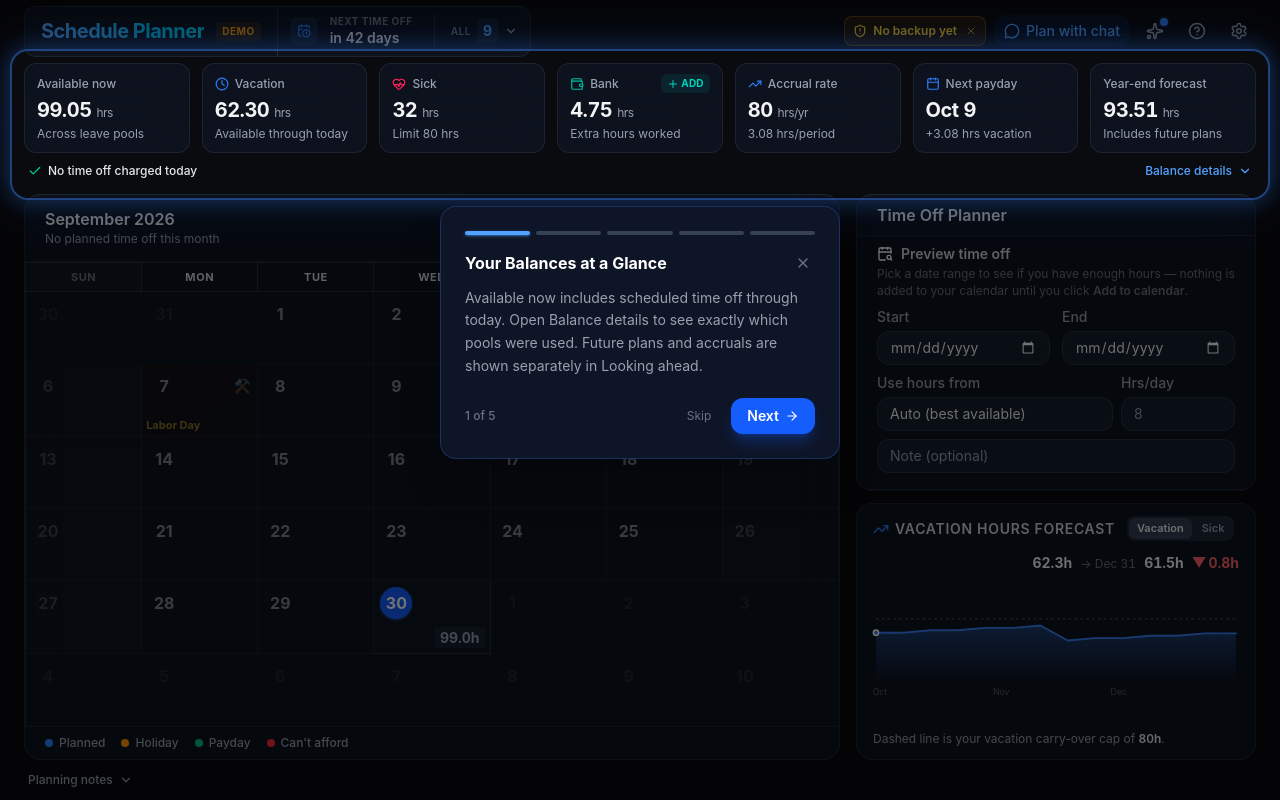
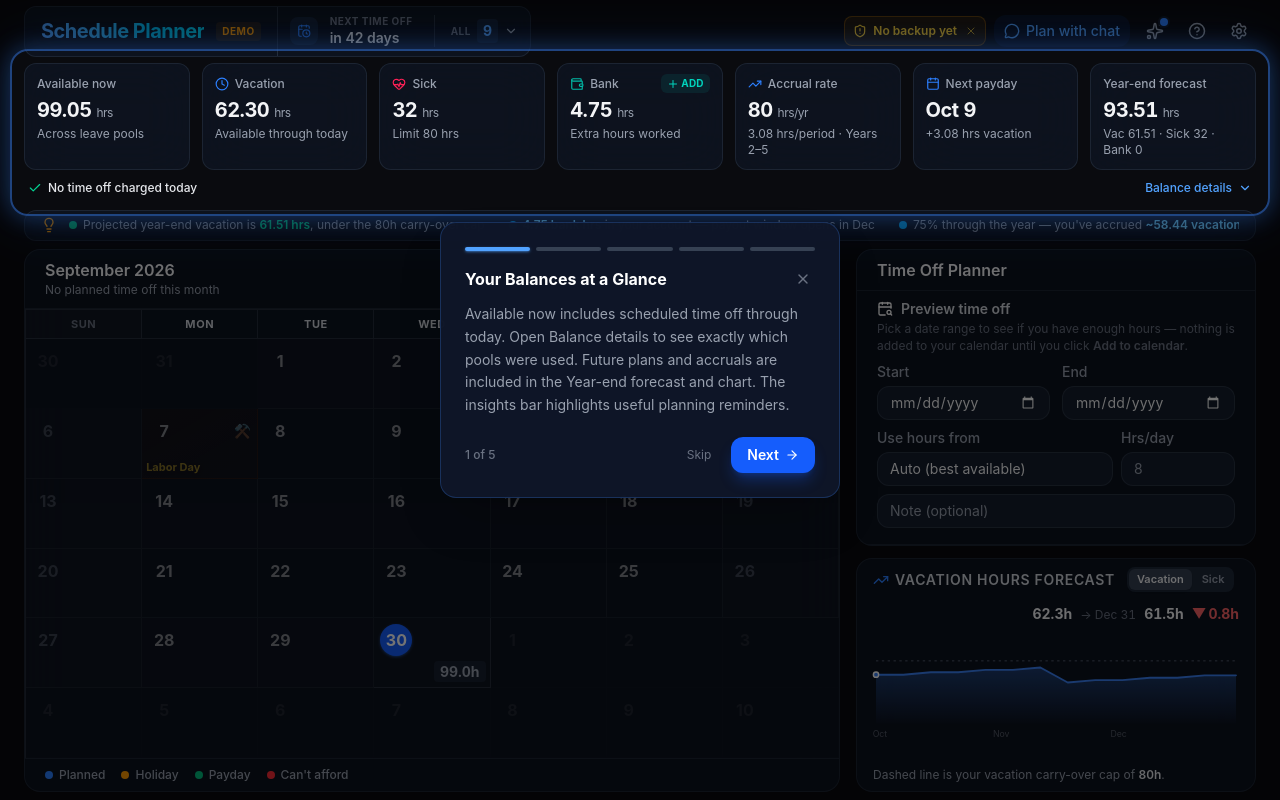
Before and after one commit to interestingcodelol/schedule-planner, a React (Vite) app: page / in a window 1280 px wide. Both pictures are taken after a click on the button "Try with demo data". Built offline with nearby package versions, Linux system fonts and the light colour scheme.

Commit message:
Restore visible insights and original planning details with feature parity checks

```diff
--- a/src/components/BalanceForecast.tsx
+++ b/src/components/BalanceForecast.tsx
@@ -1,12 +1,6 @@
 import { getNowInZone } from '../lib/timeUtils'
 import { useMemo, useState } from 'react'
-import {
-  addDays,
-  endOfYear,
-  format,
-  parseISO,
-  startOfDay,
-} from 'date-fns'
+import { addDays, endOfYear, format, parseISO, startOfDay } from 'date-fns'
 import { TrendingUp, AlertTriangle, HeartPulse } from 'lucide-react'
 import { useAppState } from '../context'
 import {
@@ -44,11 +38,7 @@ export function BalanceForecast() {
     const out: Date[] = []
     for (const tier of state.policy.accrualTiers) {
       if (tier.minYears <= 0) continue
-      const anniv = new Date(
-        hire.getFullYear() + tier.minYears,
-        hire.getMonth(),
-        hire.getDate(),
-      )
+      const anniv = new Date(hire.getFullYear() + tier.minYears, hire.getMonth(), hire.getDate())
       if (anniv > today && anniv <= yearEnd) out.push(anniv)
     }
     return out
@@ -126,9 +116,7 @@ export function BalanceForecast() {
     const capToday = carryoverCapForDate(state, today)
     if (capToday === null || capToday >= carryover.cap) return null
     // The anniversary that raises the cap (first whose cap exceeds today's).
-    const riser = anniversaries.find(
-      (a) => (carryoverCapForDate(state, a) ?? 0) > capToday,
-    )
+    const riser = anniversaries.find((a) => (carryoverCapForDate(state, a) ?? 0) > capToday)
     return riser
       ? `cap rises to ${fmtHRound(carryover.cap)} after your ${format(riser, 'MMMM')} work anniversary`
       : `cap rises to ${fmtHRound(carryover.cap)} at your next work anniversary`
@@ -140,7 +128,7 @@ export function BalanceForecast() {
 
   return (
     <div className="glass-card rounded-2xl overflow-hidden flex flex-col h-full">
-      <div className="px-4 pt-3 pb-2 flex items-center gap-3 flex-wrap shrink-0">
+      <div className="forecast-header px-4 pt-3 pb-2 flex items-center gap-3 flex-wrap shrink-0">
         <div className="flex items-center gap-1.5 min-w-0">
           <Icon className={`w-4 h-4 ${mode === 'vacation' ? 'text-blue-500' : 'text-rose-500'}`} />
           <h3 className="text-sm font-semibold uppercase tracking-wider text-gray-600 dark:text-gray-300 truncate">
@@ -211,7 +199,7 @@ export function BalanceForecast() {
       />
 
       {mode === 'vacation' && carryover.cap !== null && (
-        <div className="px-4 pb-3 pt-1.5 text-xs text-gray-500 dark:text-gray-400 flex items-start gap-1.5 leading-snug shrink-0">
+        <div className="forecast-footer px-4 pb-3 pt-1.5 text-xs text-gray-500 dark:text-gray-400 flex items-start gap-1.5 leading-snug shrink-0">
           {carryover.projectedPayout > 0 ? (
             <>
               <AlertTriangle className="w-3.5 h-3.5 text-amber-500 shrink-0 mt-0.5" />
@@ -250,7 +238,7 @@ export function BalanceForecast() {
       )}
 
       {mode === 'sick' && (
-        <div className="px-4 pb-3 pt-1.5 text-xs text-gray-500 dark:text-gray-400 flex items-start gap-1.5 leading-snug shrink-0">
+        <div className="forecast-footer px-4 pb-3 pt-1.5 text-xs text-gray-500 dark:text-gray-400 flex items-start gap-1.5 leading-snug shrink-0">
           {sick.projectedForfeit > 0 ? (
             <>
               <AlertTriangle className="w-3.5 h-3.5 text-amber-500 shrink-0 mt-0.5" />
@@ -258,12 +246,12 @@ export function BalanceForecast() {
                 About{' '}
                 <span className="text-amber-600 dark:text-amber-400 font-semibold tabular-nums">
                   {fmtH(sick.projectedForfeit)}
-                </span>
-                {' '}forfeited on Jan 1 — over the{' '}
+                </span>{' '}
+                forfeited on Jan 1 — over the{' '}
                 <span className="text-amber-600 dark:text-amber-400 font-semibold tabular-nums">
                   {fmtHRound(sick.carryoverCap ?? 0)}
-                </span>
-                {' '}carry-over limit. Sick time isn't paid out, so use it or lose it.
+                </span>{' '}
+                carry-over limit. Sick time isn't paid out, so use it or lose it.
               </span>
             </>
           ) : (
--- a/src/components/Dashboard.tsx
+++ b/src/components/Dashboard.tsx
@@ -213,6 +213,8 @@ export function Dashboard() {
           <StatusCards />
         </div>
 
+        <Insights />
+
         <div className="grid grid-cols-1 lg:grid-cols-12 gap-4 lg:flex-1 lg:min-h-0">
           <div className="lg:col-span-8 flex flex-col lg:min-h-0" data-tour="calendar">
             <CalendarView />
@@ -228,19 +230,6 @@ export function Dashboard() {
             </div>
           </div>
         </div>
-
-        <details className="group">
-          <summary className="flex list-none cursor-pointer items-center gap-1.5 text-xs font-medium text-gray-500 dark:text-gray-400 px-1 py-1 [&::-webkit-details-marker]:hidden">
-            Planning notes
-            <ChevronDown
-              className="w-3.5 h-3.5 transition-transform group-open:rotate-180"
-              aria-hidden
-            />
-          </summary>
-          <div className="mt-2">
-            <Insights />
-          </div>
-        </details>
       </main>
 
       <Suspense fallback={null}>
--- a/src/components/GuidedTour.tsx
+++ b/src/components/GuidedTour.tsx
@@ -14,7 +14,7 @@ const ALL_STEPS: TourStep[] = [
     target: '[data-tour="status-cards"]',
     title: 'Your Balances at a Glance',
     description:
-      'Available now includes scheduled time off through today. Open Balance details to see exactly which pools were used. Future plans and accruals are shown separately in Looking ahead.',
+      'Available now includes scheduled time off through today. Open Balance details to see exactly which pools were used. Future plans and accruals are included in the Year-end forecast and chart. The insights bar highlights useful planning reminders.',
     placement: 'bottom',
   },
   {
@@ -56,8 +56,7 @@ export function GuidedTour() {
   const steps = useMemo(
     () =>
       ALL_STEPS.filter(
-        (s) =>
-          s.target !== '[data-tour="bank-hours"]' || !state.policy.hideBankHours,
+        (s) => s.target !== '[data-tour="bank-hours"]' || !state.policy.hideBankHours,
       ),
     [state.policy.hideBankHours],
   )
@@ -182,14 +181,7 @@ export function GuidedTour() {
             )}
           </mask>
         </defs>
-        <rect
-          x="0"
-          y="0"
-          width={vw}
-          height={vh}
-          fill="rgba(0,0,0,0.55)"
-          mask="url(#tour-mask)"
-        />
+        <rect x="0" y="0" width={vw} height={vh} fill="rgba(0,0,0,0.55)" mask="url(#tour-mask)" />
       </svg>
 
       {spotlightRect && (
@@ -202,8 +194,7 @@ export function GuidedTour() {
             height: spotlightRect.height + 4,
             borderRadius: BORDER_R + 2,
             border: '2px solid rgba(59, 130, 246, 0.5)',
-            boxShadow:
-              '0 0 24px rgba(59, 130, 246, 0.35), 0 0 60px rgba(59, 130, 246, 0.12)',
+            boxShadow: '0 0 24px rgba(59, 130, 246, 0.35), 0 0 60px rgba(59, 130, 246, 0.12)',
           }}
         />
       )}
@@ -248,9 +239,7 @@ export function GuidedTour() {
             <X className="w-4 h-4" />
           </button>
         </div>
-        <p className="text-sm text-gray-400 leading-relaxed mb-5">
-          {step.description}
-        </p>
+        <p className="text-sm text-gray-400 leading-relaxed mb-5">{step.description}</p>
         <div className="flex items-center justify-between">
           <span className="text-xs text-gray-500 font-medium">
             {currentStep + 1} of {steps.length}
--- a/src/components/Insights.tsx
+++ b/src/components/Insights.tsx
@@ -35,7 +35,9 @@ export function Insights() {
   const { state } = useAppState()
 
   const insights = useMemo(() => {
-    const today = startOfDay(parseISO(getNowInZone(state.profile.timezone || 'America/New_York').isoDate))
+    const today = startOfDay(
+      parseISO(getNowInZone(state.profile.timezone || 'America/New_York').isoDate),
+    )
     const effective = getEffectiveCurrentBalances(state)
     const yearEnd = endOfYear(today)
     const hireDate = parseISO(state.profile.hireDate)
@@ -59,9 +61,7 @@ export function Insights() {
     const projectedRemaining = Number.isFinite(yearEndProj?.totalAvailable)
       ? yearEndProj.totalAvailable
       : 0
-    const projectedShortfall = Number.isFinite(yearEndProj?.shortfall)
-      ? yearEndProj.shortfall
-      : 0
+    const projectedShortfall = Number.isFinite(yearEndProj?.shortfall) ? yearEndProj.shortfall : 0
     const sickDaysBuffer = Math.floor(Math.max(0, projectedRemaining) / hoursPerDay)
 
     // Tier-aware carry-over picture for the next payout (correct cap + exact
@@ -96,7 +96,8 @@ export function Insights() {
     }
 
     // Tier transition coming up within 6 months
-    pool.push((() => {
+    pool.push(
+      (() => {
         const tiers = state.policy.accrualTiers
         const idx = tiers.findIndex(
           (t) => yos >= t.minYears && (t.maxYears === null || yos < t.maxYears),
@@ -110,7 +111,8 @@ export function Insights() {
           text: `Accrual rate increases to **${fmt(nextTier.hoursPerPayPeriod)} hrs/period** in ${daysToNext} day${daysToNext !== 1 ? 's' : ''} (work anniversary)`,
           type: 'positive',
         }
-    })())
+      })(),
+    )
 
     if (carryover.cap !== null) {
       const surplus = yearEndProj.vacationBalance - carryover.cap
@@ -124,14 +126,29 @@ export function Insights() {
 
     if (effective.bank > 0 && !state.policy.hideBankHours) {
       const payoutMonth = state.policy.bankHoursPayoutStart.month
-      const monthNames = ['', 'Jan', 'Feb', 'Mar', 'Apr', 'May', 'Jun', 'Jul', 'Aug', 'Sep', 'Oct', 'Nov', 'Dec']
+      const monthNames = [
+        '',
+        'Jan',
+        'Feb',
+        'Mar',
+        'Apr',
+        'May',
+        'Jun',
+        'Jul',
+        'Aug',
+        'Sep',
+        'Oct',
+        'Nov',
+        'Dec',
+      ]
       pool.push({
         text: `**${fmt(effective.bank)} bank hrs** in your account — payout window opens in ${monthNames[payoutMonth]}`,
         type: 'info',
       })
     }
 
-    pool.push((() => {
+    pool.push(
+      (() => {
         const yStart = startOfYear(today)
         const yEnd = endOfYear(today)
         const totalDays = Math.max(1, differenceInDays(yEnd, yStart))
@@ -147,9 +164,11 @@ export function Insights() {
           text: `${yearPct}% through the year — you've accrued **~${fmt(ytdAccrual)} vacation hrs** so far`,
           type: 'info',
         }
-    })())
+      })(),
+    )
 
-    pool.push((() => {
+    pool.push(
+      (() => {
         const lookahead = addDays(today, 90)
         const all = [
           ...computeHolidayDates(state.policy, today.getFullYear()),
@@ -161,7 +180,8 @@ export function Insights() {
           text: `**${upcoming} paid holiday${upcoming !== 1 ? 's' : ''}** on the calendar in the next 90 days`,
           type: 'positive',
         }
-    })())
+      })(),
+    )
 
     const monthlyAccrual = (tier.hoursPerPayPeriod * 30) / state.policy.payPeriodLengthDays
     pool.push({
@@ -172,12 +192,14 @@ export function Insights() {
     // PTO + holidays as a ratio of total time off in the year. Holidays are
     // "free" days off; PTO scheduled by the user costs hours. Ratio gives a
     // sense of how much of their year-end time-off mix comes from each.
-    pool.push((() => {
+    pool.push(
+      (() => {
         const yearStart = startOfYear(today)
         const yearEnd2 = endOfYear(today)
-      const holidayCount = computeHolidayDates(state.policy, today.getFullYear())
-        .filter((d) => d >= yearStart && d <= yearEnd2 && state.policy.workDaysPerWeek.includes(d.getDay()))
-        .length
+        const holidayCount = computeHolidayDates(state.policy, today.getFullYear()).filter(
+          (d) =>
+            d >= yearStart && d <= yearEnd2 && state.policy.workDaysPerWeek.includes(d.getDay()),
+        ).length
         const plannedDays = state.plannedVacations
           .filter((v) => v.kind !== 'logged_past')
           .filter((v) => parseISO(v.startDate) >= yearStart && parseISO(v.endDate) <= yearEnd2)
@@ -194,12 +216,14 @@ export function Insights() {
           text: `**${holidayPct}%** of your year-off days come from holidays · **${ptoPct}%** from your own PTO (${holidayCount} holidays + ${plannedDays} planned)`,
           type: 'info',
         }
-    })())
+      })(),
+    )
 
     // YTD utilization: how much of your annual PTO accrual you've already
     // committed to (used + scheduled-future). Pairs with the YTD-accrual
     // tip already in the pool — accrued vs spent gives both halves.
-    pool.push((() => {
+    pool.push(
+      (() => {
         const yearStart = startOfYear(today)
         const yearEnd2 = endOfYear(today)
         const totalDays = Math.max(1, differenceInDays(yearEnd2, yearStart))
@@ -220,7 +244,8 @@ export function Insights() {
           text: `You've used **${utilPct}%** of your annual PTO (${fmt(usedAndScheduledHrs)} of ${fmt(annualAccrual)} hrs) — year is ${yearPct}% done`,
           type: 'info',
         }
-    })())
+      })(),
+    )
 
     return pool.filter((x): x is Insight => x !== null).slice(0, 4)
   }, [state])
@@ -243,24 +268,33 @@ export function Insights() {
   }
 
   return (
-    <div className="glass-card rounded-xl px-3 py-2 sm:px-4 sm:py-3 flex items-center gap-2 sm:gap-3">
+    <section
+      aria-label="Planning insights"
+      className="glass-card rounded-xl px-3 py-1.5 sm:px-4 flex items-center gap-2 sm:gap-3"
+    >
       <Lightbulb className="w-4 h-4 text-amber-500 shrink-0" />
       {/* Responsive, scrollbar-free at every width:
        *  - Mobile/tablet: wraps into a tidy multi-line block (no horizontal
        *    scroll, so no scrollbar) — text wraps so nothing overflows.
        *  - lg+: a single row; if the tips don't all fit they scroll
        *    horizontally with the scrollbar hidden (never grows to two rows). */}
-      <div className="flex flex-wrap lg:flex-nowrap items-start lg:items-center gap-x-4 sm:gap-x-6 gap-y-1.5 lg:overflow-x-auto no-scrollbar flex-1 min-w-0">
+      <div
+        tabIndex={0}
+        aria-label="Planning insight messages"
+        className="flex flex-wrap lg:flex-nowrap items-start lg:items-center gap-x-4 sm:gap-x-6 gap-y-1.5 lg:overflow-x-auto no-scrollbar flex-1 min-w-0"
+      >
         {insights.map((insight, i) => (
           <div
             key={i}
-            className="flex items-start lg:items-center gap-1.5 shrink-0 whitespace-normal lg:whitespace-nowrap"
+            className="flex items-start lg:items-center gap-1.5 min-w-0 max-w-full lg:max-w-none lg:shrink-0 whitespace-normal lg:whitespace-nowrap"
           >
-            <span className={`w-1.5 h-1.5 sm:w-2 sm:h-2 mt-1 lg:mt-0 rounded-full shrink-0 ${dotMap[insight.type]}`} />
+            <span
+              className={`w-1.5 h-1.5 sm:w-2 sm:h-2 mt-1 lg:mt-0 rounded-full shrink-0 ${dotMap[insight.type]}`}
+            />
             {/* Base text is a calm muted gray; only the key value(s) wrapped in
              *  **…** get the semantic accent color, so each tip highlights what
              *  matters without flooding the row with color. */}
-            <span className="text-xs sm:text-sm leading-snug text-gray-500 dark:text-gray-400">
+            <span className="text-xs leading-snug text-gray-500 dark:text-gray-400">
               {insight.text.split('**').map((seg, j) =>
                 j % 2 === 1 ? (
                   <span key={j} className={`font-semibold ${colorMap[insight.type]}`}>
@@ -274,6 +308,6 @@ export function Insights() {
           </div>
         ))}
       </div>
-    </div>
+    </section>
   )
 }
--- a/src/components/StatusCards.tsx
+++ b/src/components/StatusCards.tsx
@@ -46,7 +46,7 @@ export function StatusCards() {
         value={String(Math.round(annualHours))}
         unit="hrs/yr"
         icon={<TrendingUp className="w-3.5 h-3.5 text-blue-500" aria-hidden />}
-        description={`${fmt(currentTier.hoursPerPayPeriod)} hrs/period`}
+        description={`${fmt(currentTier.hoursPerPayPeriod)} hrs/period · ${currentTier.label}`}
       />
       <CompactBalanceCard
         label="Next payday"
@@ -60,11 +60,15 @@ export function StatusCards() {
         value={fmt(yearEnd.totalAvailable)}
         description={
           exceedsCap ? (
-            <span className="text-amber-700 dark:text-amber-400">
-              {fmt(carryover.projectedPayout)} vacation hrs may pay out
+            <span
+              className="text-amber-700 dark:text-amber-400"
+              title={`Vacation cap: ${fmt(carryover.cap!)} hrs; ${fmt(carryover.projectedPayout)} hrs may be paid out${carryover.payoutDate ? ` on ${format(carryover.payoutDate, 'MMM d')}` : ''} if unused`}
+            >
+              Vac {fmt(yearEnd.vacationBalance)} · cap {fmt(carryover.cap!)} ·{' '}
+              {fmt(carryover.projectedPayout)}h payout
             </span>
           ) : (
-            'Includes future plans'
+            `Vac ${fmt(yearEnd.vacationBalance)} · Sick ${fmt(yearEnd.sickBalance)}${!state.policy.hideBankHours ? ` · Bank ${fmt(yearEnd.bankBalance)}` : ''}`
           )
         }
       />
--- a/src/index.css
+++ b/src/index.css
@@ -202,7 +202,7 @@ input[type='date'] {
 /* Short laptops keep the same layout, with less padding and a compact month.
  * At narrow/zoomed widths, normal document scrolling preserves all controls.
  * No fixed page height or overflow clipping is used to force a fit. */
-@media (min-width: 1280px) and (max-height: 850px) {
+@media (min-width: 1280px) and (max-height: 950px) {
   .planner-dashboard {
     --calendar-row-min: 4rem;
   }
@@ -255,3 +255,17 @@ input[type='date'] {
     display: block;
   }
 }
+
+@media (min-width: 1280px) and (max-height: 950px) {
+  [data-tour='calendar'] > div > div:first-child {
+    padding-block: 0.5rem;
+  }
+  .forecast-header {
+    padding-top: 0.5rem;
+    padding-bottom: 0.25rem;
+  }
+  .forecast-footer {
+    padding-top: 0.25rem;
+    padding-bottom: 0.5rem;
+  }
+}
```
Also changed, not shown: 3 other files (tests, documents, lock files or other folders). Lines whose indentation alone changed are shown as unchanged.
